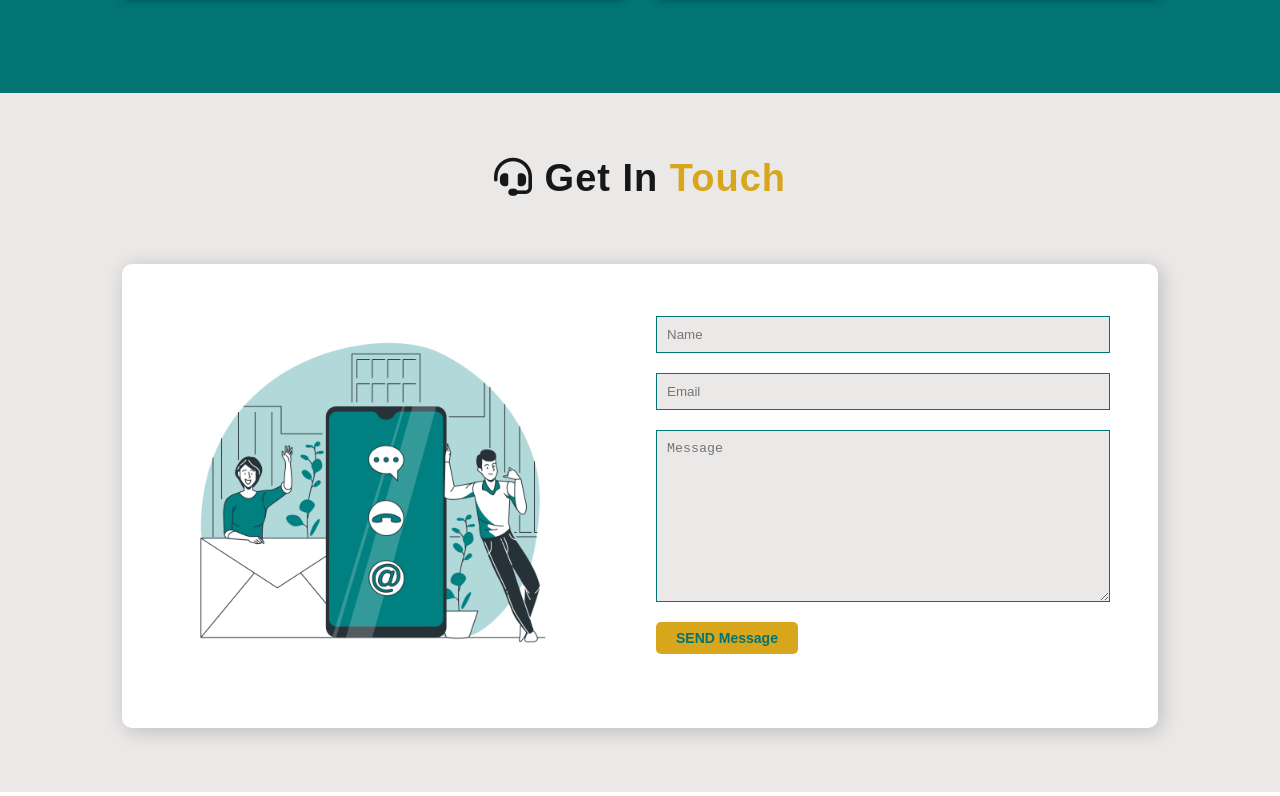
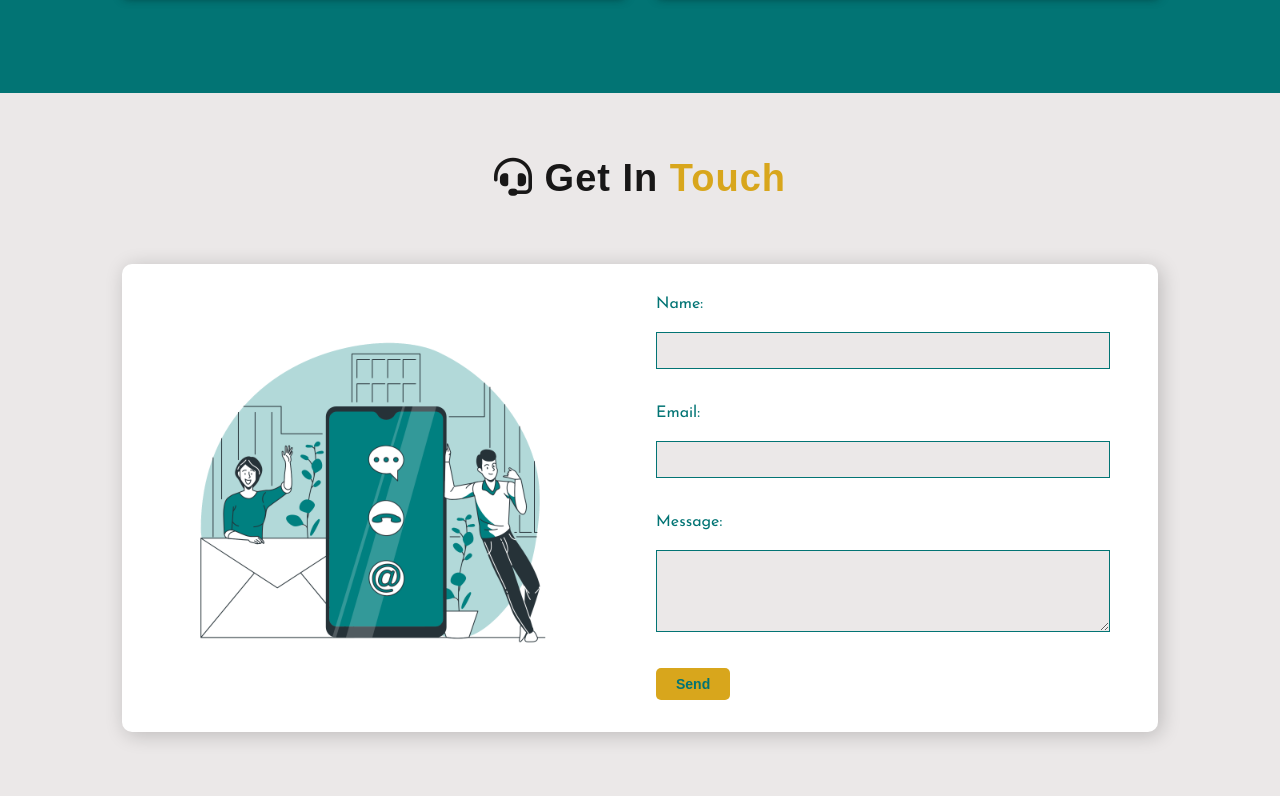
Before and after one commit to ma7amad2000/MohammedDesign, a plain HTML site: page index.html in a window 1280 px wide. Shown: the part 4468-5264 px from the top of the page. Drawn offline with Linux system fonts and the light colour scheme.

Commit message:
Update index.html

```diff
--- a/index.html
+++ b/index.html
@@ -241,16 +241,21 @@
         </h2>
         <div class="row">
           <img src="imgs/Contact us-bro.png" alt="Get In Touch">
-          <form action="https://formsubmit.co/mm.yyr463@gmail.com" method="POST">
-            <input type="text" name="Your Name" id="Name" placeholder="Name" required>
-            <input type="email" name="Your Email" id="Email" placeholder="Email" required>
-            <textarea name="Message" id="MEssage" cols="30" rows="10" placeholder="Message"></textarea>
-            <button type="submit" class="btn-pry">SEND Message</button>
+          <form id="contact-form">
+            <label for="name">Name:</label><br>
+            <input type="text" id="name" name="name" required><br>
+            <label for="email">Email:</label><br>
+            <input type="email" id="email" name="email" required><br>
+            <label for="message">Message:</label><br>
+            <textarea id="message" name="message" rows="4" required></textarea><br>
+            <button type="submit" class="btn-pry">Send</button>
           </form>
         </div>
       </div>
     </section>
   </main>
+  <footer></footer>
+  <script src="script.js"></script>
 
 </body>
 
```
